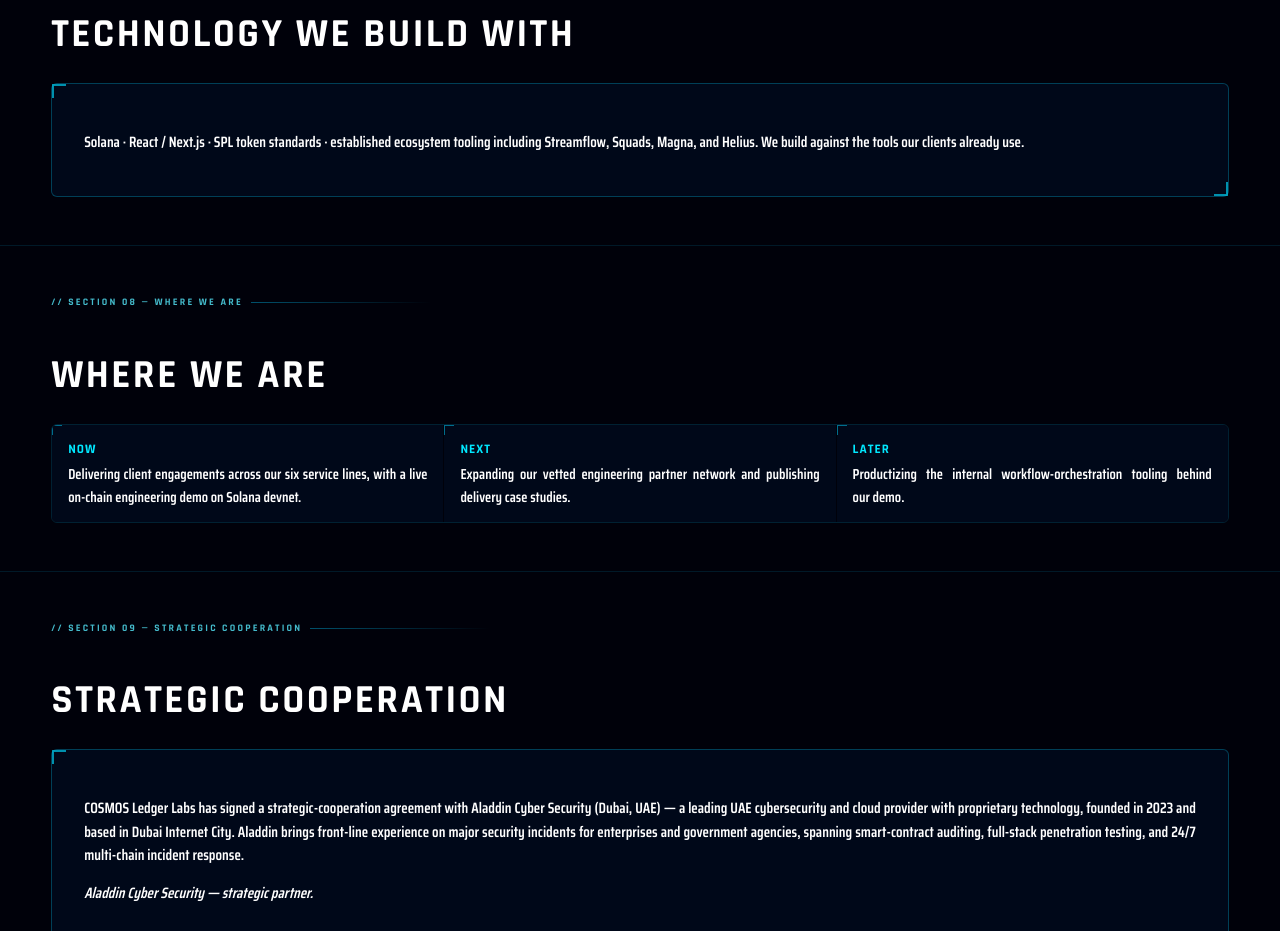
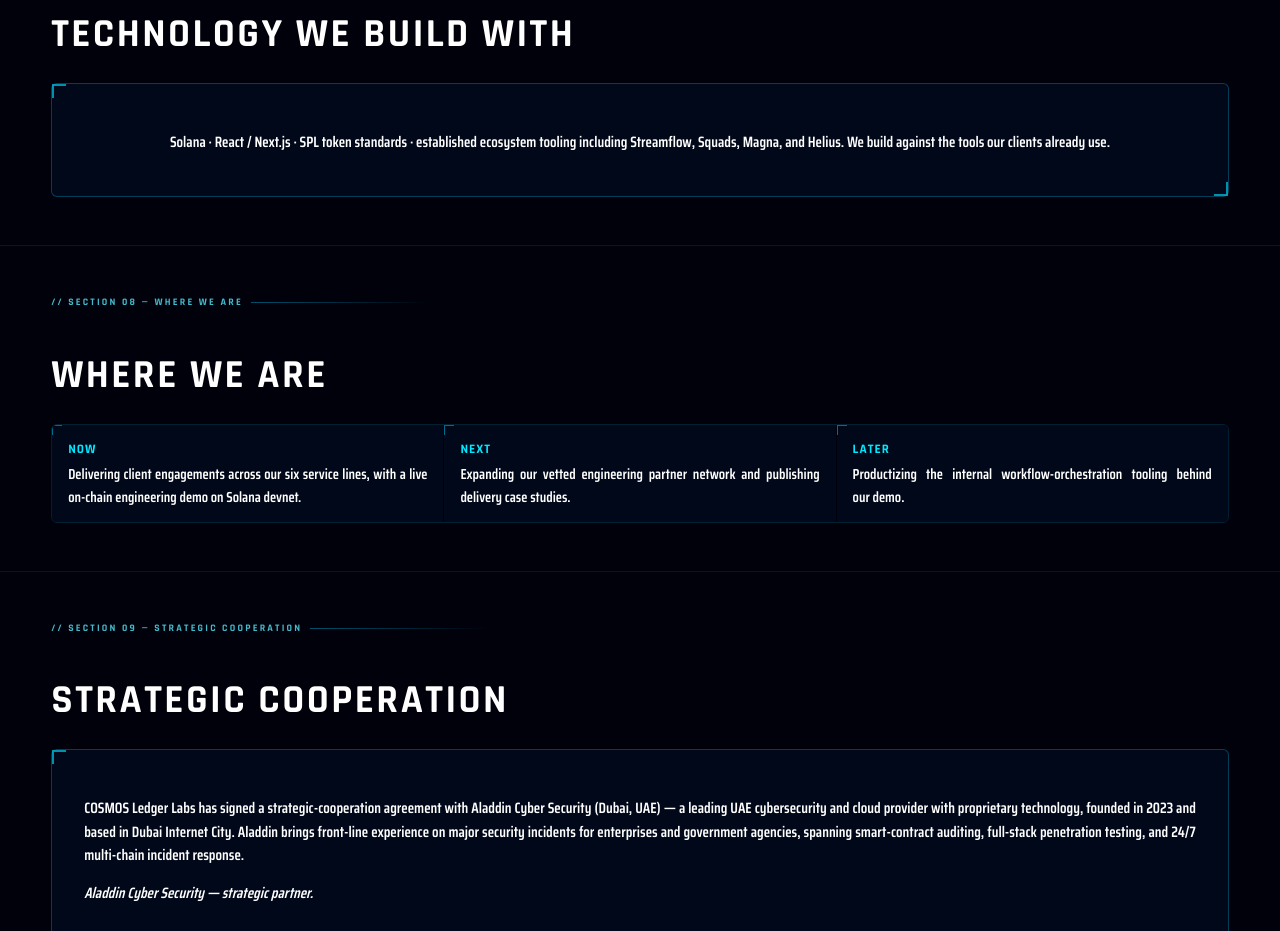
Before and after one commit to cosmosledgerlabs/cosmosledgerlabs-website, a Next.js app: page / in a window 1280 px wide. Shown: the part 3180-4111 px from the top of the page. Built offline with nearby package versions, Linux system fonts and the light colour scheme; no server answers.

Commit message:
Update ecoText paragraph styling in Sections.js

```diff
--- a/components/Sections.js
+++ b/components/Sections.js
@@ -119,7 +119,7 @@ export function Technology() {
       <div className="sec-tag">{L({ en: '// SECTION 07 — TECHNOLOGY', zh: '// 第 07 節 — 技術' })} <div className="sec-tag-line"/></div>
       <h2 className={styles.secTitle}>{L({ en: 'TECHNOLOGY WE BUILD WITH', zh: '我們使用的技術' })}</h2>
       <div className={styles.steelCard}>
-        <p className={styles.ecoText}>{L({
+        <p className={`${styles.ecoText} ${styles.techCenter}`}>{L({
           en: 'Solana · React / Next.js · SPL token standards · established ecosystem tooling including Streamflow, Squads, Magna, and Helius. We build against the tools our clients already use.',
           zh: 'Solana · React / Next.js · SPL 代幣標準 · 成熟的生態系工具，包括 Streamflow、Squads、Magna 與 Helius。我們以客戶已在使用的工具為基礎進行建置。',
         })}</p>
```
